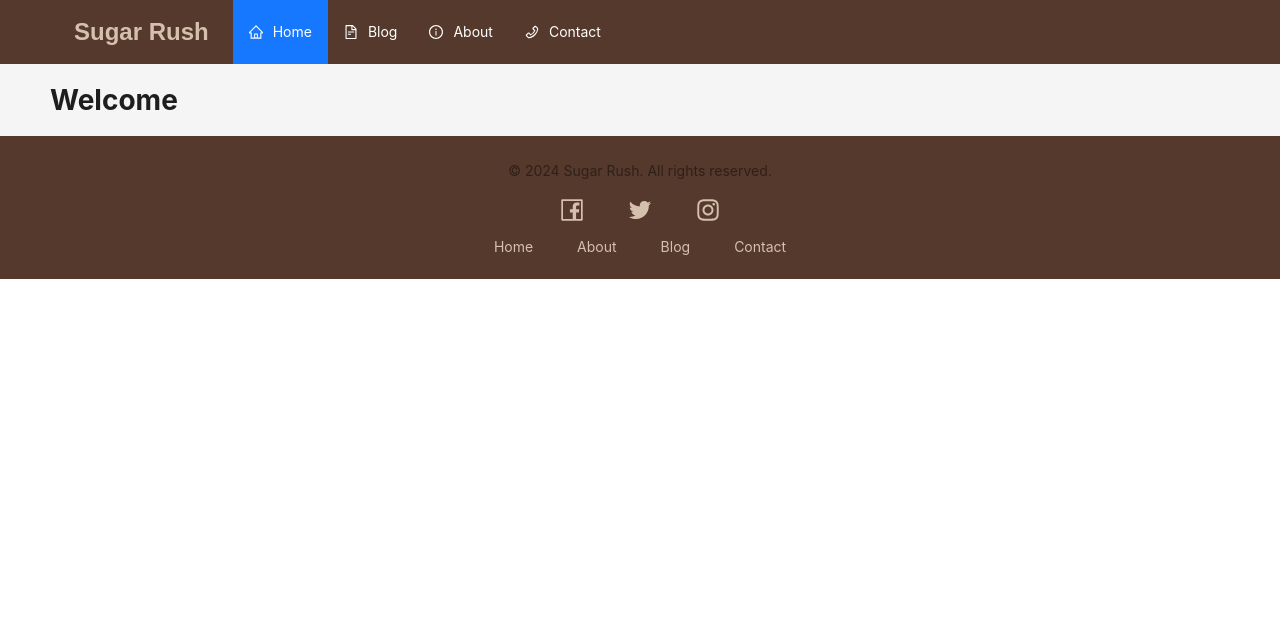
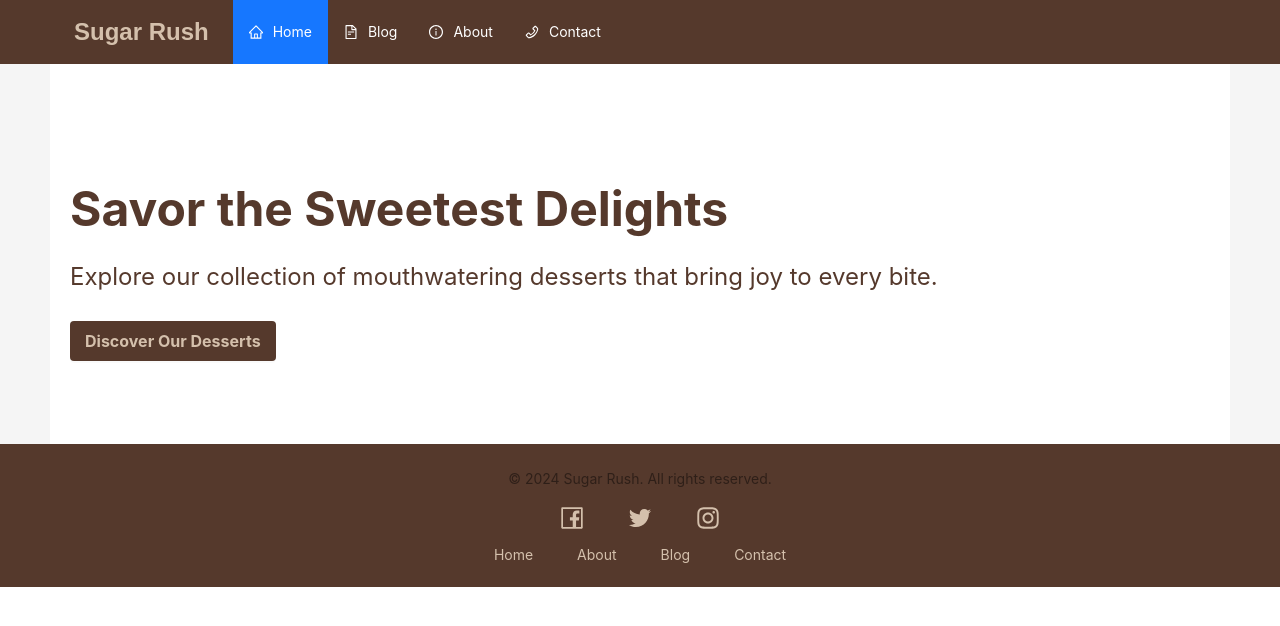
Before and after one commit to NikeshiMayoda8/assignment, a React (Vite) app in the folder blog/: page / in a window 1280 px wide. Shown: the top 626 px of the page. Built offline with nearby package versions, Linux system fonts and the light colour scheme.

Commit message:
create a hero-section

```diff
--- /dev/null
+++ b/blog/src/components/Button.tsx
@@ -0,0 +1,17 @@
+import React from 'react';
+import { Button as AntButton, ButtonProps } from 'antd';
+
+interface CustomButtonProps extends ButtonProps {
+  variant?: 'primary' | 'secondary';
+}
+
+const Button: React.FC<CustomButtonProps> = ({ variant = 'primary', ...props }) => {
+  return (
+    <AntButton
+      className={`custom-button ${variant}`}
+      {...props}
+    />
+  );
+};
+
+export default Button;
--- a/blog/src/global.css
+++ b/blog/src/global.css
@@ -100,3 +100,114 @@ body {
       margin: 10px 0;
     }
   }
+
+ /*Button*/
+  .custom-button {
+    border-radius: 4px;
+    font-weight: bold;
+    transition: all 0.3s ease;
+  }
+
+  .custom-button.small {
+    padding: 4px 8px;
+    font-size: 12px;
+  }
+
+  .custom-button.medium {
+    padding: 8px 16px;
+    font-size: 14px;
+  }
+
+  .custom-button.large {
+    padding: 12px 24px;
+    font-size: 16px;
+  }
+
+  .custom-button.primary {
+    background-color: #55392c;
+    color: #d4c0ac;
+    border: none;
+  }
+
+  .custom-button.primary:hover {
+    background-color: #d4c0ac;
+    color: #55392c;
+    border: 1px solid #55392c;
+  }
+
+  .custom-button.secondary {
+    background-color: #d4c0ac;
+    color: #55392c;
+    border: none;
+  }
+
+  .custom-button.secondary:hover {
+    background-color: #55392c;
+    color: #d4c0ac;
+    border: 1px solid #d4c0ac;
+  }
+
+  /*Hero-Section*/
+  .hero-section {
+    width: 100%;
+    background-color: #fff;
+    padding: 40px 20px;
+    display: flex;
+    justify-content: center;
+    align-items: center;
+  }
+
+  .hero-content {
+    display: flex;
+    justify-content: space-between;
+    align-items: center;
+    max-width: 1200px;
+    width: 100%;
+  }
+
+  .hero-text {
+    flex: 1;
+    color: #55392c;
+    text-align: left;
+    padding-right: 20px;
+  }
+
+  .hero-slogan {
+    font-size: 3rem;
+    margin-bottom: 20px;
+    font-weight: bold;
+  }
+
+  .hero-subheader {
+    font-size: 1.5rem;
+    margin-bottom: 30px;
+  }
+
+  .hero-image {
+    background-image: url('/images/heroimg2.jpeg');
+    background-size: cover;
+    background-position: center;
+    background-repeat: no-repeat;
+    max-width: 45%;
+    height: 300px;
+    border-radius: 10px;
+    background-color: lightgray;
+  }
+
+
+  @media (max-width: 768px) {
+    .hero-content {
+      flex-direction: column;
+      text-align: center;
+    }
+
+    .hero-text {
+      padding-right: 0;
+      padding-bottom: 20px;
+    }
+
+    .hero-image {
+      max-width: 100%;
+      height: auto;
+    }
+  }
--- a/blog/src/pages/Home.tsx
+++ b/blog/src/pages/Home.tsx
@@ -1,11 +1,19 @@
+import React from 'react';
+import Button from '../components/Button';
 
-
-function Home() {
+const Home: React.FC = () => {
   return (
-    <div>
-      <h1>Welcome </h1>
+    <div className="hero-section">
+      <div className="hero-content">
+        <div className="hero-text">
+          <h1 className="hero-slogan">Savor the Sweetest Delights</h1>
+          <p className="hero-subheader">Explore our collection of mouthwatering desserts that bring joy to every bite.</p>
+          <Button variant="primary" size="large">Discover Our Desserts</Button>
+        </div>
+        <div className="hero-image"></div>
+      </div>
     </div>
   );
-}
+};
 
 export default Home;
```
Also changed, not shown: blog/public/images/heroimg.jpeg (added), blog/public/images/heroimg2.jpeg (added).
